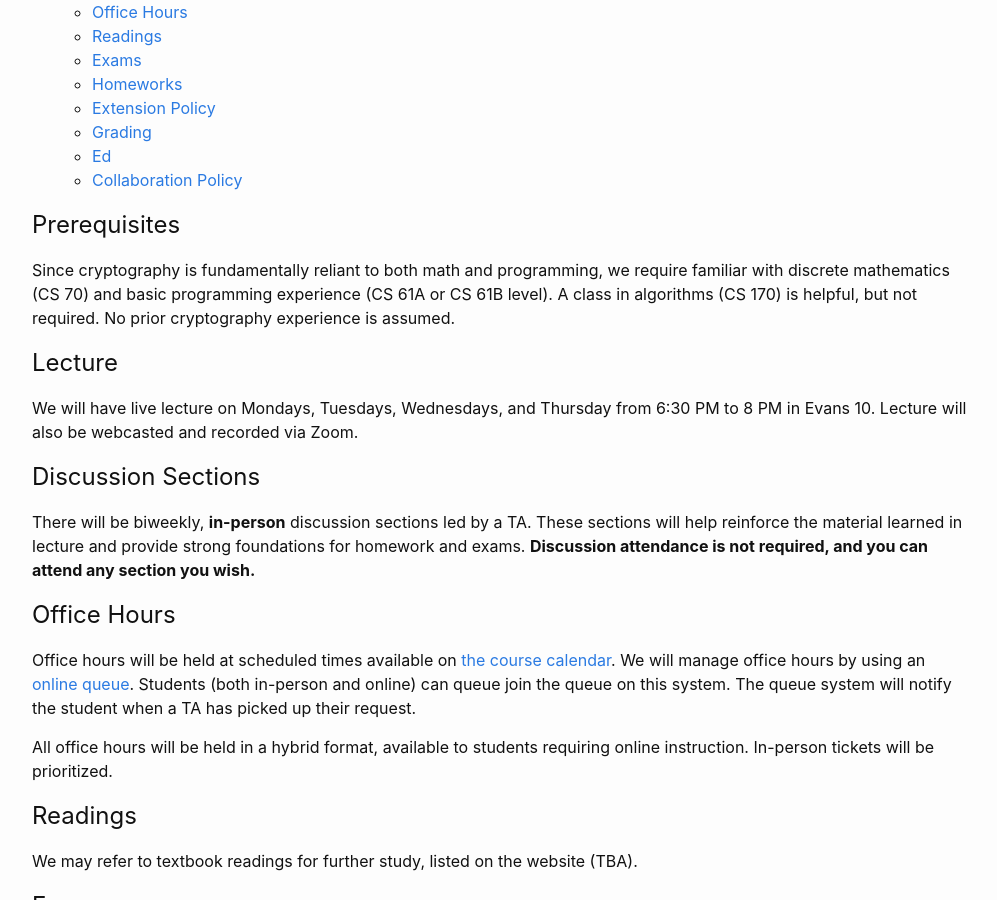
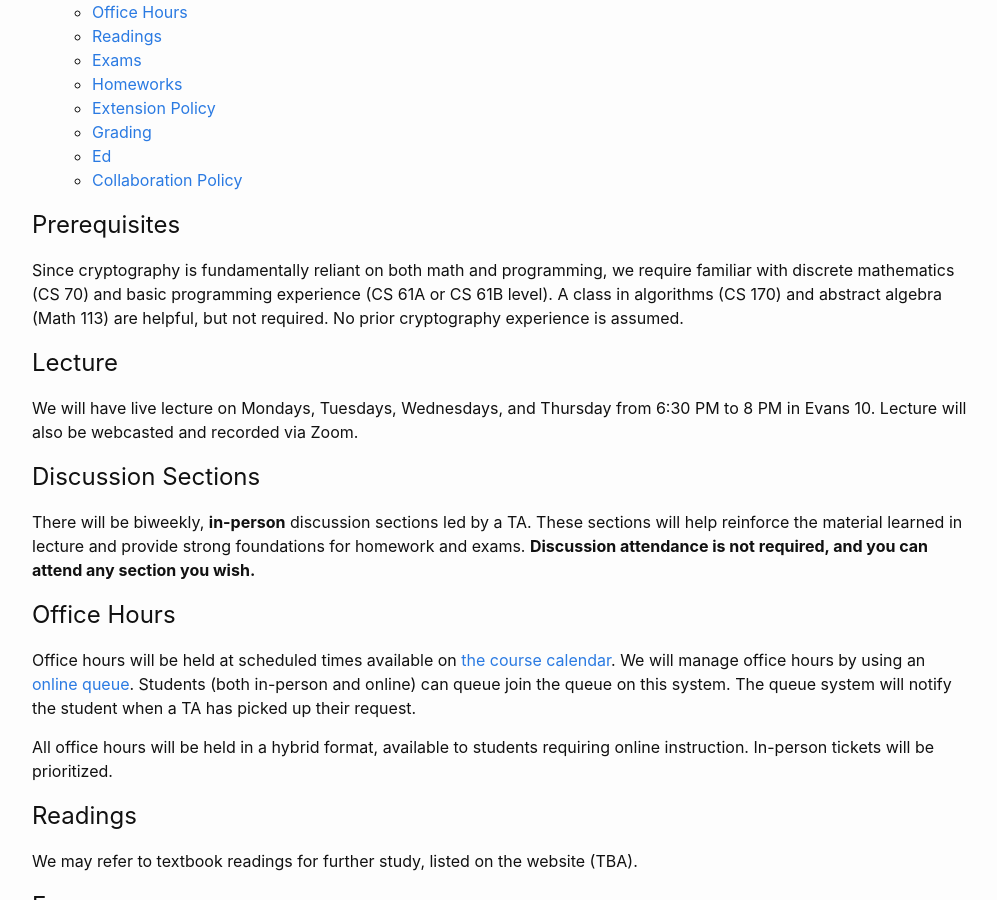
Before and after one commit to CS171-Staff/cs171-su23-website, a Jekyll site: the page built from policies.md, in a window 1280 px wide and 900 px high, scrolled down 360 px. Shown: the whole window, without its empty margins (138-1135 px from the left). Built offline with Jekyll 4.4.1, drawn with Linux system fonts in a browser that asks for light colours.

Commit message:
policy page fix

```diff
--- a/policies.md
+++ b/policies.md
@@ -11,7 +11,7 @@ order: 3
 
 ## Prerequisites
 
-Since cryptography is fundamentally reliant to both math and programming, we require familiar with discrete mathematics (CS 70) and basic programming experience (CS 61A or CS 61B level). A class in algorithms (CS 170) is helpful, but not required. No prior cryptography experience is assumed.
+Since cryptography is fundamentally reliant on both math and programming, we require familiar with discrete mathematics (CS 70) and basic programming experience (CS 61A or CS 61B level). A class in algorithms (CS 170) and abstract algebra (Math 113) are helpful, but not required. No prior cryptography experience is assumed.
 
 ## Lecture
 
```
